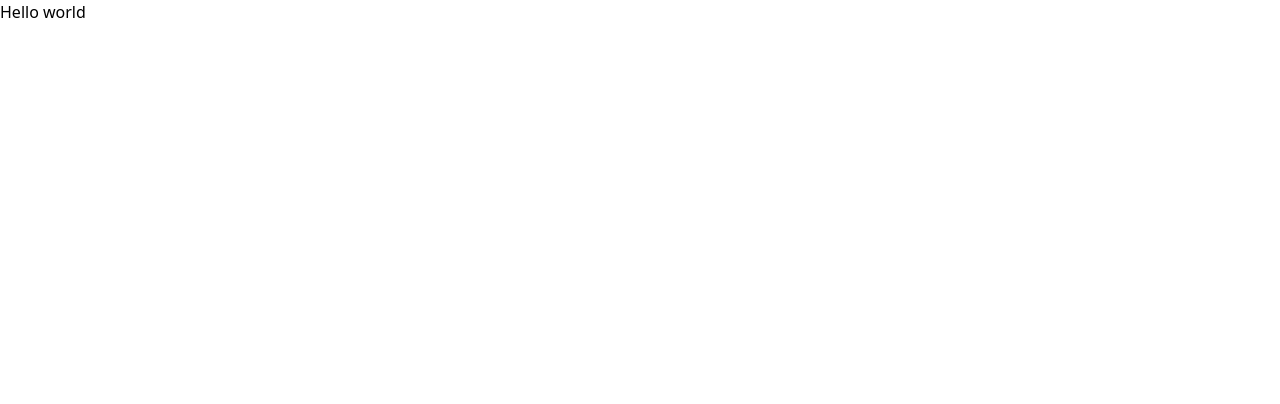
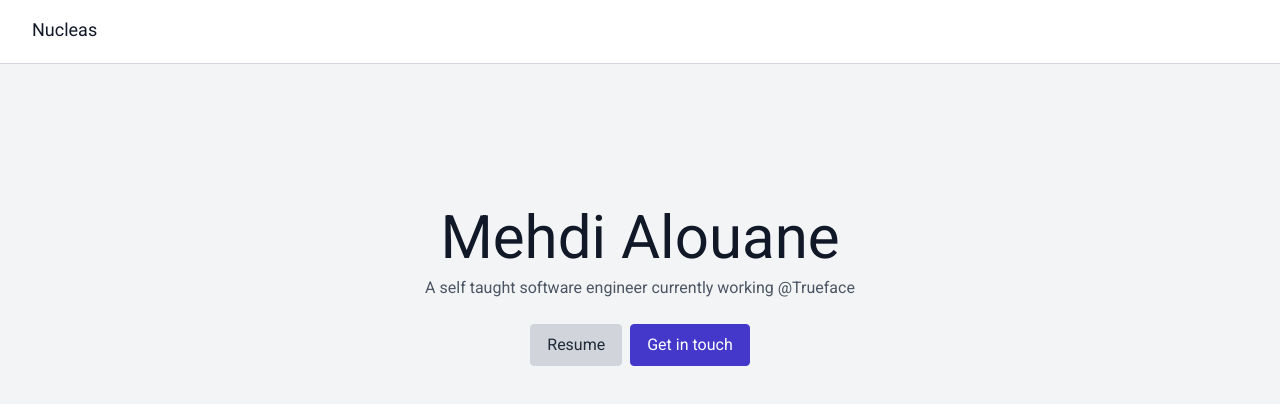
Before and after one commit to mehdi-alouane/mehdi-alouane.github.io, a Next.js app: page / in a window 1280 px wide. Shown: the top 404 px of the page. Built offline with nearby package versions, Linux system fonts and the light colour scheme.

Commit message:
Update design

```diff
--- a/pages/index.js
+++ b/pages/index.js
@@ -1,16 +1,40 @@
+/* eslint-disable @next/next/no-page-custom-font */
 import Head from 'next/head'
 import Image from 'next/image'
 
 export default function Home() {
+  const resumeUrl = 'https://docs.google.com/document/d/1PbBYka9NNQ80eJZ_gqrUpP2o4D39pf4TlO2fBI441HA/edit?usp=sharing'
+  const openInNewTab = (url) => {
+    const newWindow = window.open(url, '_blank', 'noopener,noreferrer')
+    if (newWindow) newWindow.opener = null
+  }
   return (
     <div>
       <Head>
-        <title>Create Next App</title>
+        <title>Mehdi Alouane - Home</title>
         <meta name="description" content="Generated by create next app" />
         <link rel="icon" href="/favicon.ico" />
+        <link rel="preconnect" href="https://fonts.googleapis.com"/>
+        <link rel="preconnect" href="https://fonts.gstatic.com" crossOrigin='true' />
+        <link href="https://fonts.googleapis.com/css2?family=Roboto:wght@300;400;500;700;900&display=swap" rel="stylesheet" />
       </Head>
 
-      <h1>Hello world</h1>
+      {/* header */}
+      <div className='w-full h-16 bg-white border-b border-gray-300'>
+        <h1 className='pt-4 pl-8 text-lg text-gray-900'>Nucleas</h1>
+      </div>
+
+      {/* Hero */}
+      <div className='w-full h-96 bg-gray-100 font-sans'>
+        <div className='w-full h-full flex justify-center'>
+          <div className='mx-auto mt-36 text-gray-900 text-center'>
+            <h1 className='text-6xl'>Mehdi Alouane</h1>
+            <p className='text-left text-base mt-2 text-gray-600'>A self taught software engineer currently working @Trueface</p>
+            <button onClick={() => openInNewTab(resumeUrl)} className='border hover:border-blue-400 bg-gray-300 border-gray-300 text-gray-800 px-4 text-base py-2 rounded mt-6 mr-2'>Resume</button>
+            <button onClick={() => openInNewTab('mailto:meehdialouane@gmail.com')} className='border border-indigo-700 text-white bg-indigo-700 px-4 text-base py-2 rounded'>Get in touch</button>
+          </div>
+        </div>
+      </div>
     </div>
   )
 }
--- a/tailwind.config.js
+++ b/tailwind.config.js
@@ -4,6 +4,9 @@ module.exports = {
     "./components/**/*.{js,ts,jsx,tsx}",
   ],
   theme: {
+    fontFamily: {
+      'sans': ["Roboto"]
+    },
     extend: {},
   },
   plugins: [],
```
